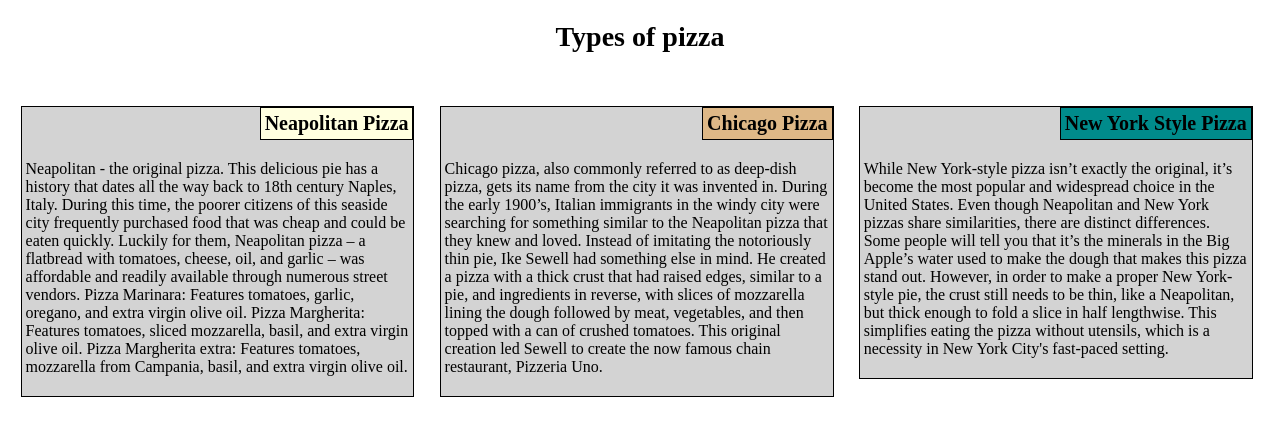
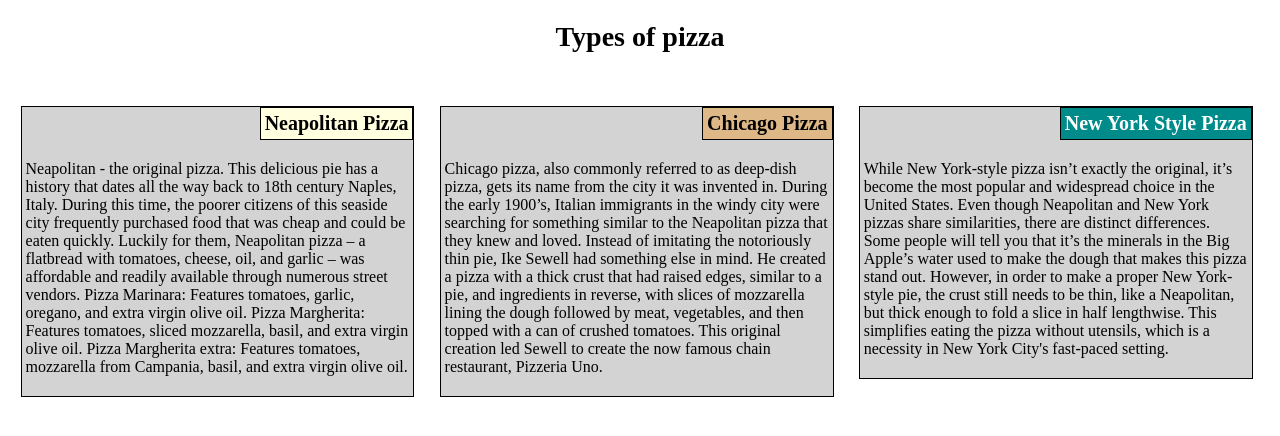
Before and after one commit to ashutosh-pal/htmlcssjsModule2, a plain HTML site: page index.html in a window 1280 px wide. Drawn offline with Linux system fonts and the light colour scheme.

Commit message:
Update project.css

```diff
--- a/css/project.css
+++ b/css/project.css
@@ -30,13 +30,14 @@
 }
 
 .section-header3 {
-    color: black;
+    color: white;
     background: darkcyan;
 }
 .section-content {
     padding: 1%;
     display: inline-block;
     font-size: 16px;
+    box-sizing: border-box;
 }
 
 .header{
```
